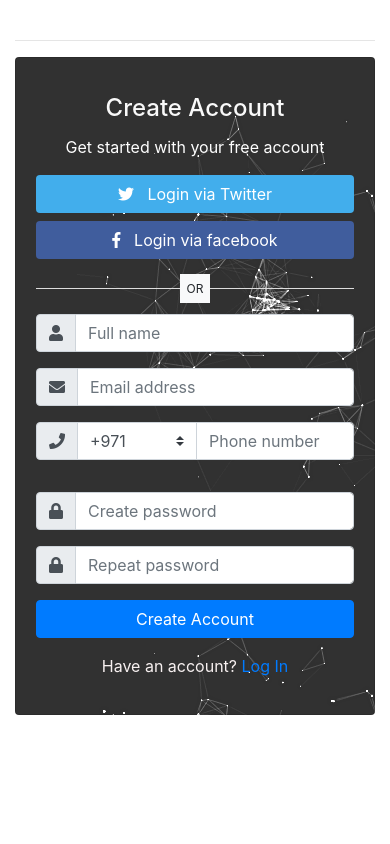
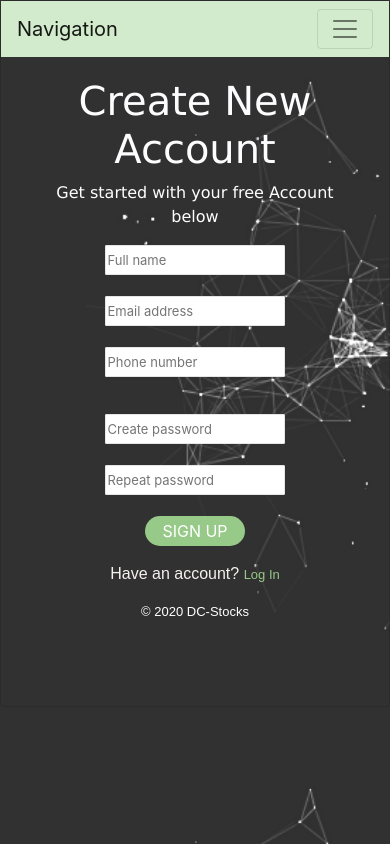
Before and after one commit to h-drew-ellis/stockproject, a plain HTML site: page index.html in a window 390 px wide. Drawn offline with nearby package versions, Linux system fonts and the light colour scheme.

Commit message:
update pages

```diff
--- a/css/style.css
+++ b/css/style.css
@@ -1,11 +1,15 @@
-.divider-text {
+@media only screen and (min-width: 325px) and (max-width: 815px) {
+
+
+
+/* .divider-text {
     position: relative;
     text-align: center;
     margin-top: 15px;
     margin-bottom: 15px;
-}
+} */
 
-.divider-text span {
+/* .divider-text span {
     padding: 7px;
     font-size: 12px;
     position: relative;
@@ -20,14 +24,95 @@
     top: 55%;
     left: 0;
     z-index: 1;
+} */
+
+.createAccount {
+    color: rgb(253, 253, 255);
+    font-family: 'Lucida Sans', 'Lucida Sans Regular', 'Lucida Grande', 'Lucida Sans Unicode', Geneva, Verdana, sans-serif;
+    text-align: center;
+
 }
 
-.btn-facebook {
-    background-color: #405D9D;
-    color: #fff;
+.container {
+    width: 100%;
+    height: 100%;
+    background-repeat: no-repeat;
+    background-size: cover;
+
 }
 
-.btn-twitter {
-    background-color: #42AEEC;
-    color: #fff;
+#background {
+    width: 100%;
+    height: 100%;
+    background-repeat: repeat-y;
+    background-size: cover;
 }
+
+body {
+    margin: 0;
+    padding: 0;
+}
+
+#accountText {
+
+    font-family: 'Lucida Sans', 'Lucida Sans Regular', 'Lucida Grande', 'Lucida Sans Unicode', Geneva, Verdana, sans-serif;
+    text-align: center;
+}
+
+
+.textBoxes {
+
+
+    display: block;
+    margin: 0 auto;
+    width: 180px;
+    height: 30px;
+    margin-bottom: 5px;
+    border-style: ridge;
+    border-color: rgb(230, 229, 229);
+    border-radius: 1px;
+    border-width: 1px;
+    font-size: small;
+}
+
+#footer {
+
+    text-align: center;
+    font-family: sans-serif;
+}
+
+#submitButton {
+
+    background-color: rgb(151, 201, 136);
+    display: block;
+    margin: 0 auto;
+    width: 100px;
+    height: 30px;
+    color: white;
+    border-style: solid;
+    border-radius: 20px;
+    margin-top: 5px;
+    border-width: 0;
+    cursor: pointer;
+    padding: 0
+
+
+}
+
+#logIn {
+
+    text-decoration: none;
+    color: rgb(151, 201, 136);
+    font-size: small;
+}
+
+#dcStocks {
+
+    text-align: center;
+    color: white;
+    font-family: Arial;
+    font-size: small;
+    font-weight: lighter;
+}
+
+}
--- a/index.html
+++ b/index.html
@@ -5,50 +5,94 @@
         <meta http-equiv="X-UA-Compatible" content="IE=edge">
         <meta name="description" content="">
         <meta name="author" content="">
-        <title>New page</title>
+        <meta name="viewport" content="width=device-width, initial-scale=1">
+        <title>Sign up</title>
+        <link rel="stylesheet" href="https://stackpath.bootstrapcdn.com/bootstrap/4.4.1/css/bootstrap.min.css" integrity="sha384-Vkoo8x4CGsO3+Hhxv8T/Q5PaXtkKtu6ug5TOeNV6gBiFeWPGFN9MuhOf23Q9Ifjh" crossorigin="anonymous">
         <link href="css/style.css" rel="stylesheet">
         <link href="//maxcdn.bootstrapcdn.com/bootstrap/4.0.0/css/bootstrap.min.css" rel="stylesheet" id="bootstrap-css">
-        <script src="//maxcdn.bootstrapcdn.com/bootstrap/4.0.0/js/bootstrap.min.js"></script>
-        <script src="//cdnjs.cloudflare.com/ajax/libs/jquery/3.2.1/jquery.min.js"></script>
+        <link rel="stylesheet" href="https://use.fontawesome.com/releases/v5.0.8/css/all.css">
+        </head>
         <!------ Include the above in your HEAD tag ---------->
-        <link rel="stylesheet" href="https://use.fontawesome.com/releases/v5.0.8/css/all.css">
+
+        <body id="background" class="card bg-light" style="background-image: url('plasma_d.gif')">
+
+            <!-- BOOTSTRAP NAVBAR -->
+            <nav class="navbar navbar-light" style="background-color:   rgb(210, 235, 204)">
+                <a class="navbar-brand" href="#">Navigation</a>
+                <button class="navbar-toggler" type="button" data-toggle="collapse" data-target="#navbarSupportedContent" aria-controls="navbarSupportedContent" aria-expanded="false" aria-label="Toggle navigation">
+                  <span class="navbar-toggler-icon"></span>
+                </button>
+
+                <div class="collapse navbar-collapse" id="navbarSupportedContent">
+                  <ul class="navbar-nav mr-auto">
+                    <li class="nav-item active">
+                      <a class="nav-link" href="#">Home Page <span class="sr-only">(current)</span></a>
+                    </li>
+                    <li class="nav-item">
+                      <a class="nav-link" href="#">About Us</a>
+                    </li>
+                    <li class="nav-item">
+                        <a class="nav-link" href="#">Sign in</a>
+                      </li>
+                      <li class="nav-item">
+                        <a class="nav-link" href="#">Watchlist</a>
+                      </li>
+                    <!-- <li class="nav-item dropdown">
+                      <a class="nav-link dropdown-toggle" href="#" id="navbarDropdown" role="button" data-toggle="dropdown" aria-haspopup="true" aria-expanded="false">
+                        Dropdown
+                      </a>
+                      <div class="dropdown-menu" aria-labelledby="navbarDropdown">
+                        <a class="dropdown-item" href="#">Action</a>
+                        <a class="dropdown-item" href="#">Another action</a>
+                        <div class="dropdown-divider"></div>
+                        <a class="dropdown-item" href="#">Something else here</a>
+                      </div>
+                    </li> -->
+                    <!-- <li class="nav-item">
+                      <a class="nav-link disabled" href="#" tabindex="-1" aria-disabled="true">Disabled</a>
+                    </li>
+                  </ul> -->
+                  <!-- <form class="form-inline my-2 my-lg-0">
+                    <input class="form-control mr-sm-2" type="search" placeholder="Search" aria-label="Search">
+                    <button class="btn btn-outline-success my-2 my-sm-0" type="submit">Search</button>
+                  </form> -->
+                </div>
+              </nav>
+
+
+
         <div class="container">
-            <br>
-            <hr>
-            <div class="card bg-light" style="background-image: url('plasma_d.gif');">
-                <article class="card-body mx-auto" style="max-width: 400px;">
-                    <h4 class="card-title mt-3 text-center" style="color: #f9f9f9;">Create Account</h4>
-                    <p class="text-center" style="color: #fefefe;">Get started with your free account</p>
-                    <p> <a href="" class="btn btn-block btn-twitter"> <i class="fab fa-twitter"></i>   Login via Twitter</a> <a href="" class="btn btn-block btn-facebook"> <i class="fab fa-facebook-f"></i>   Login via facebook</a> </p>
-                    <p class="divider-text"> <span class="bg-light">OR</span> </p>
+
+
+
+                <article id="cardBody" class="card-body mx-auto">
+                    <h1 class="createAccount" class="card-title mt-3 text-center">Create New Account</h1>
+                    <p id="accountText" class="text-center" style="color: #fefefe;">Get started with your free Account below</p>
+                    <!-- <p> <a href="" class="btn btn-block btn-twitter"> <i class="fab fa-twitter"></i>   Login via Twitter</a> <a href="" class="btn btn-block btn-facebook"> <i class="fab fa-facebook-f"></i>   Login via facebook</a> </p> -->
+                    <!-- <p class="divider-text"> <span class="bg-light">OR</span> </p> -->
                     <form>
                         <div class="form-group input-group">
                             <div class="input-group-prepend">
-                                <span class="input-group-text"> <i class="fa fa-user"></i> </span>
+                                <!-- <span class="input-group-text"> <i class="fa fa-user"></i> </span> -->
                             </div>
-                            <input name="" class="form-control" placeholder="Full name" type="text">
+                            <input class="textBoxes" name="" class="form-control" placeholder="Full name" type="text">
                         </div>
 
                         <!-- form-group// -->
                         <div class="form-group input-group">
                             <div class="input-group-prepend">
-                                <span class="input-group-text"> <i class="fa fa-envelope"></i> </span>
+                                <!-- <span class="input-group-text"> <i class="fa fa-envelope"></i> </span> -->
                             </div>
-                            <input name="" class="form-control" placeholder="Email address" type="email">
+                            <input class="textBoxes" name="" class="form-control" placeholder="Email address" type="email">
                         </div>
 
                         <!-- form-group// -->
                         <div class="form-group input-group">
                             <div class="input-group-prepend">
-                                <span class="input-group-text"> <i class="fa fa-phone"></i> </span>
+                                <!-- <span id="phone"class="input-group-text"> <i class="fa fa-phone"></i> </span> -->
                             </div>
-                            <select class="custom-select" style="max-width: 120px;">
-                                <option selected="">+971</option>
-                                <option value="1">+972</option>
-                                <option value="2">+198</option>
-                                <option value="3">+701</option>
-                            </select>
-                            <input name="" class="form-control" placeholder="Phone number" type="text">
+
+                            <input class="textBoxes" name="" class="form-control" placeholder="Phone number" type="text">
                         </div>
 
                         <!-- form-group// -->
@@ -60,26 +104,27 @@
                         <!-- form-group end.// -->
                         <div class="form-group input-group">
                             <div class="input-group-prepend">
-                                <span class="input-group-text"> <i class="fa fa-lock"></i> </span>
+                                <!-- <span class="input-group-text"> <i class="fa fa-lock"></i> </span> -->
                             </div>
-                            <input class="form-control" placeholder="Create password" type="password">
+                            <input class="textBoxes" class="form-control" placeholder="Create password" type="password">
                         </div>
 
                         <!-- form-group// -->
                         <div class="form-group input-group">
                             <div class="input-group-prepend">
-                                <span class="input-group-text"> <i class="fa fa-lock"></i> </span>
+                                <!-- <span class="input-group-text"> <i class="fa fa-lock"></i> </span> -->
                             </div>
-                            <input class="form-control" placeholder="Repeat password" type="password">
+                            <input class="textBoxes" class="form-control" placeholder="Repeat password" type="password">
                         </div>
 
                         <!-- form-group// -->
                         <div class="form-group">
-                            <button type="submit" class="btn btn-primary btn-block"> Create Account  </button>
+                            <button id="submitButton" type="submit" class="btn btn-primary btn-block">SIGN UP</button>
                         </div>
 
                         <!-- form-group// -->
-                        <p class="text-center" style="color: #f7f0f0;">Have an account? <a href="">Log In</a> </p>
+                        <p id="footer" style="color: #f7f0f0;">Have an account? <a id="logIn"href="#">Log In</a> </p>
+                        <p id="dcStocks">&copy 2020 DC-Stocks</p>
                     </form>
                 </article>
             </div>
@@ -89,6 +134,10 @@
         <!--container end.//-->
         <br>
         <br>
-    </head>
-    <body></body>
+        <script src="https://code.jquery.com/jquery-3.4.1.slim.min.js" integrity="sha384-J6qa4849blE2+poT4WnyKhv5vZF5SrPo0iEjwBvKU7imGFAV0wwj1yYfoRSJoZ+n" crossorigin="anonymous"></script>
+        <script src="https://cdn.jsdelivr.net/npm/popper.js@1.16.0/dist/umd/popper.min.js" integrity="sha384-Q6E9RHvbIyZFJoft+2mJbHaEWldlvI9IOYy5n3zV9zzTtmI3UksdQRVvoxMfooAo" crossorigin="anonymous"></script>
+        <script src="https://stackpath.bootstrapcdn.com/bootstrap/4.4.1/js/bootstrap.min.js" integrity="sha384-wfSDF2E50Y2D1uUdj0O3uMBJnjuUD4Ih7YwaYd1iqfktj0Uod8GCExl3Og8ifwB6" crossorigin="anonymous"></script>
+        <script src="//maxcdn.bootstrapcdn.com/bootstrap/4.0.0/js/bootstrap.min.js"></script>
+        <script src="//cdnjs.cloudflare.com/ajax/libs/jquery/3.2.1/jquery.min.js"></script>
+    </body>
 </html>
```
Also changed, not shown: sign-in.css (+19 -3 lines), sign-in.html (+5 -4 lines).
